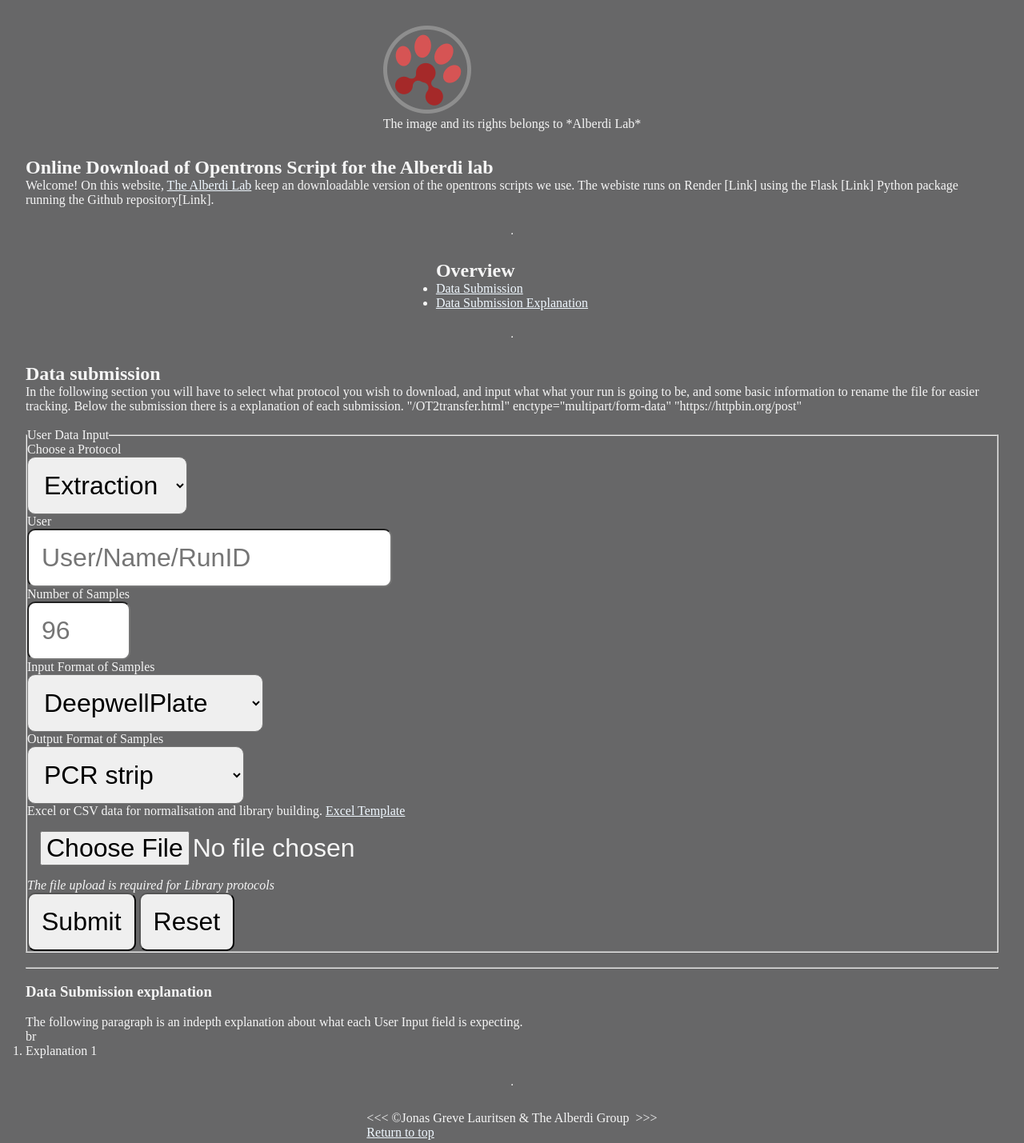
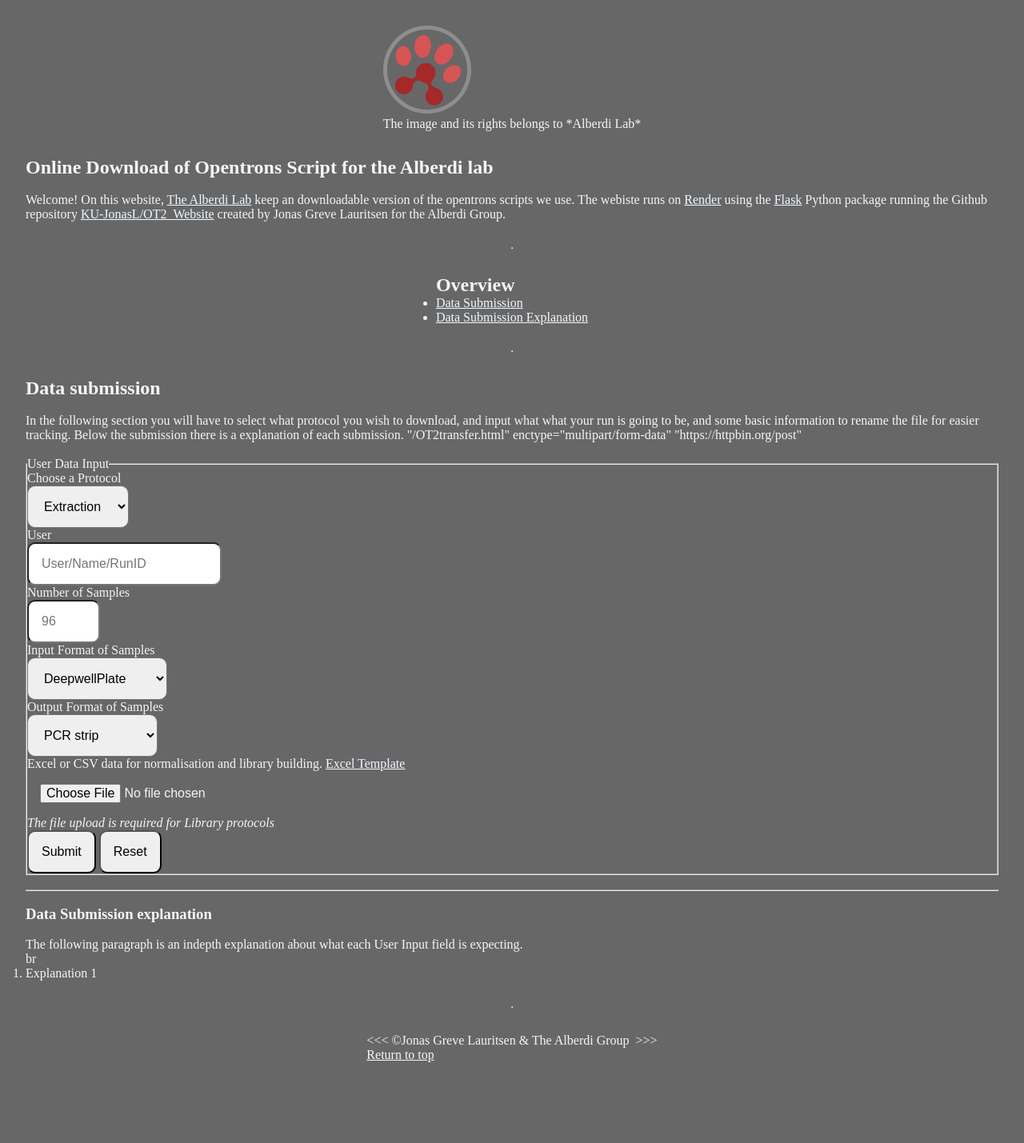
Before and after one commit to KU-JonasL/OT2_Website, a Flask app: page / in a window 1280 px wide. Shown: the top 1429 px of the page at 80% size. After the commit the page ends 1328 px from the top, so only its background shows below. Run offline with Flask 3, Linux system fonts and the light colour scheme.

Commit message:
Add files via upload
Version 0.9.0. New reupload of files. Minor update to html pages including links. Change to send_file to keep a downloadable file.

```diff
--- a/server.py
+++ b/server.py
@@ -53,31 +53,24 @@ def get_OT2transfer():
 
                     ## Load and cleanup for the userdata
                     temp_userdata_csv = pd.read_csv(temp_file_path)
-                    #userdata = [tuple(temp_userdata_csv.columns)] + [tuple(row) for row in temp_userdata_csv.values]
-
                     csv_data_values = "\n".join([f"({', '.join(map(str, row))})" for row in temp_userdata_csv.values])
                     csv_data_raw_str = f"{', '.join(temp_userdata_csv.columns)}\n{csv_data_values}"
                     userdata = csv_data_raw_str.replace("nan", "").replace("(", "").replace(")", "")
 
-                    ## Convert a semi-colon seperated file (',' for '.' [Digits] and ';' for ',' [cell/tab separator])
-                    #if userdata.find("Sample Number; Well Position"):
-                    #    userdata = userdata.replace(",",".")
-                    #    userdata = userdata.replace(";",",")
-
                     ## Delete the temporary file
-                    #os.unlink(temp_file_path)
+                    os.unlink(temp_file_path)
 
                 ## Create URL for zipfolder
                 zip_scripts_url = url_for('get_opentrons_script', protocol=protocol, user=user, samplenumber=samplenumber, inputformat=inputformat, outputformat=outputformat, userdata=userdata, _external=True)
 
 
-            ## If there is not a csv data file, and the protocol type is library - There need to be a user csv file for library building protocols
-
-            ## If there no user csv data file and the protocol is not for library building
+            ## If there is no csv data file, but the protocol is not for library building
             elif bool(request.files['myFile']) == False and protocol != "Library":
                 userdata = "1"
                 zip_scripts_url = url_for('get_opentrons_script', protocol=protocol, user=user, samplenumber=samplenumber, inputformat=inputformat, outputformat=outputformat, userdata=userdata, _external=True)
 
+
+            ## If there is no csv data file, and the protocol type is library - There need to be a user csv file for library building protocols
             elif bool(request.files['myFile']) == False and protocol == "Library":
                 return render_template("/csv-not-found.html")
 
@@ -256,7 +249,7 @@ def get_opentrons_script(protocol, user, samplenumber, inputformat, outputformat
 
 
     # Return the ZIP file as an attachment
-    return send_file(zip_data,as_attachment=False,download_name=f'{naming}_opentrons_scripts.zip',mimetype='application/zip', max_age=1800)
+    return send_file(zip_data,as_attachment=True,download_name=f'{naming}_opentrons_scripts.zip',mimetype='application/zip', max_age=1800)
 
 
 
--- a/static/styles/style.css
+++ b/static/styles/style.css
@@ -17,7 +17,7 @@ body {
 }
 
 input, select, button, optgroup {
-    font-size: 2rem;
+    font-size: 1rem;
     padding: 1rem;
     border-radius: 10px;
 }
--- a/template/index.html
+++ b/template/index.html
@@ -21,7 +21,8 @@
     <header>
         <section id="Introduction">
             <h1>Online Download of Opentrons Script for the Alberdi lab</h1>
-            <p>Welcome! On this website, <a href="https://www.alberdilab.dk/index.html" target="_blank">The Alberdi Lab</a> keep an downloadable version of the opentrons scripts we use. The webiste runs on Render [Link] using the Flask [Link] Python package running the Github repository[Link]. </p>
+            <br>
+            <p>Welcome! On this website, <a href="https://www.alberdilab.dk/index.html" target="_blank">The Alberdi Lab</a> keep an downloadable version of the opentrons scripts we use. The webiste runs on <a href="https://render.com/">Render</a> using the <a href="https://flask.palletsprojects.com/en/3.0.x/">Flask</a> Python package running the Github repository <a href="https://github.com/KU-JonasL/OT2_Website">KU-JonasL/OT2_Website</a> created by Jonas Greve Lauritsen for the Alberdi Group. </p>
         </section>
     </header>
 
@@ -43,6 +44,7 @@
         <article>
             <section id="Datasubmission">
                 <h2>Data submission</h2>
+                <br>
                 <p>In the following section you will have to select what protocol you wish to download, and input what  what your run is going to be, and some basic information to rename the file for easier tracking. Below the submission there is a explanation of each submission.
                     "/OT2transfer.html" enctype="multipart/form-data" "https://httpbin.org/post"
                     <br><br>
```
Also changed, not shown: template/OT2transfer.html (+6 -5 lines).
